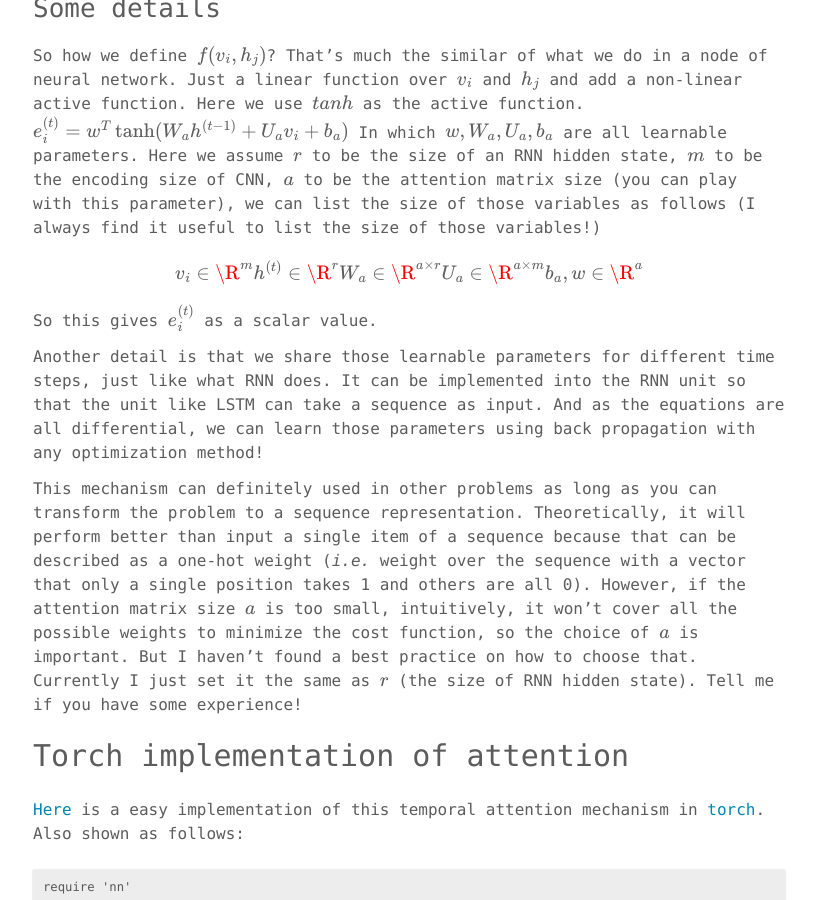
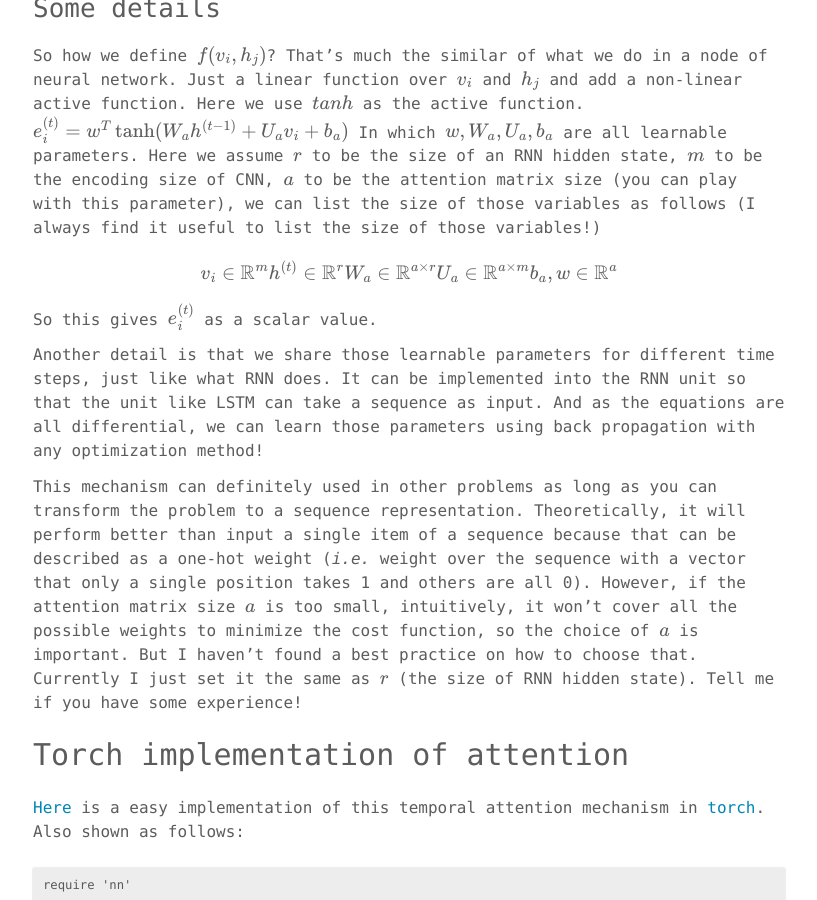
Before and after one commit to chaonan99/chaonan99.github.io, a Jekyll site: the page built from _posts/2016-08-11-easy-explanation-to-temporal-attention.md, in a window 1280 px wide and 900 px high, scrolled down 2136 px. Shown: the whole window, without its empty margins (231-1048 px from the left). Built offline with Jekyll 4.4.1, drawn with Linux system fonts in a browser that asks for light colours; formulas are drawn with MathJax 3; comment, search, counter and statistics services are not loaded.

Commit message:
Last change on 0811 post

```diff
--- a/_posts/2016-08-11-easy-explanation-to-temporal-attention.md
+++ b/_posts/2016-08-11-easy-explanation-to-temporal-attention.md
@@ -41,11 +41,11 @@ $$e_{i}^{(t)} = w^T\tanh(W_ah^{(t-1)}+U_av_i+b_a)$$
 In which $$w,W_a,U_a,b_a$$ are all learnable parameters. Here we assume $$r$$ to be the size of an RNN hidden state, $$m$$ to be the encoding size of CNN, $$a$$ to be the attention matrix size (you can play with this parameter), we can list the size of those variables as follows (I always find it useful to list the size of those variables!)
 
 $$
-v_i\in \R^{m} \\
-h^{(t)}\in \R^{r}\\
-W_a\in \R^{a\times r}\\
-U_a\in \R^{a\times m}\\
-b_a, w \in \R^{a}
+v_i\in \mathbb{R}^{m} \\
+h^{(t)}\in \mathbb{R}^{r}\\
+W_a\in \mathbb{R}^{a\times r}\\
+U_a\in \mathbb{R}^{a\times m}\\
+b_a, w \in \mathbb{R}^{a}
 $$
 
 So this gives $$e_i^{(t)}$$ as a scalar value.
```
